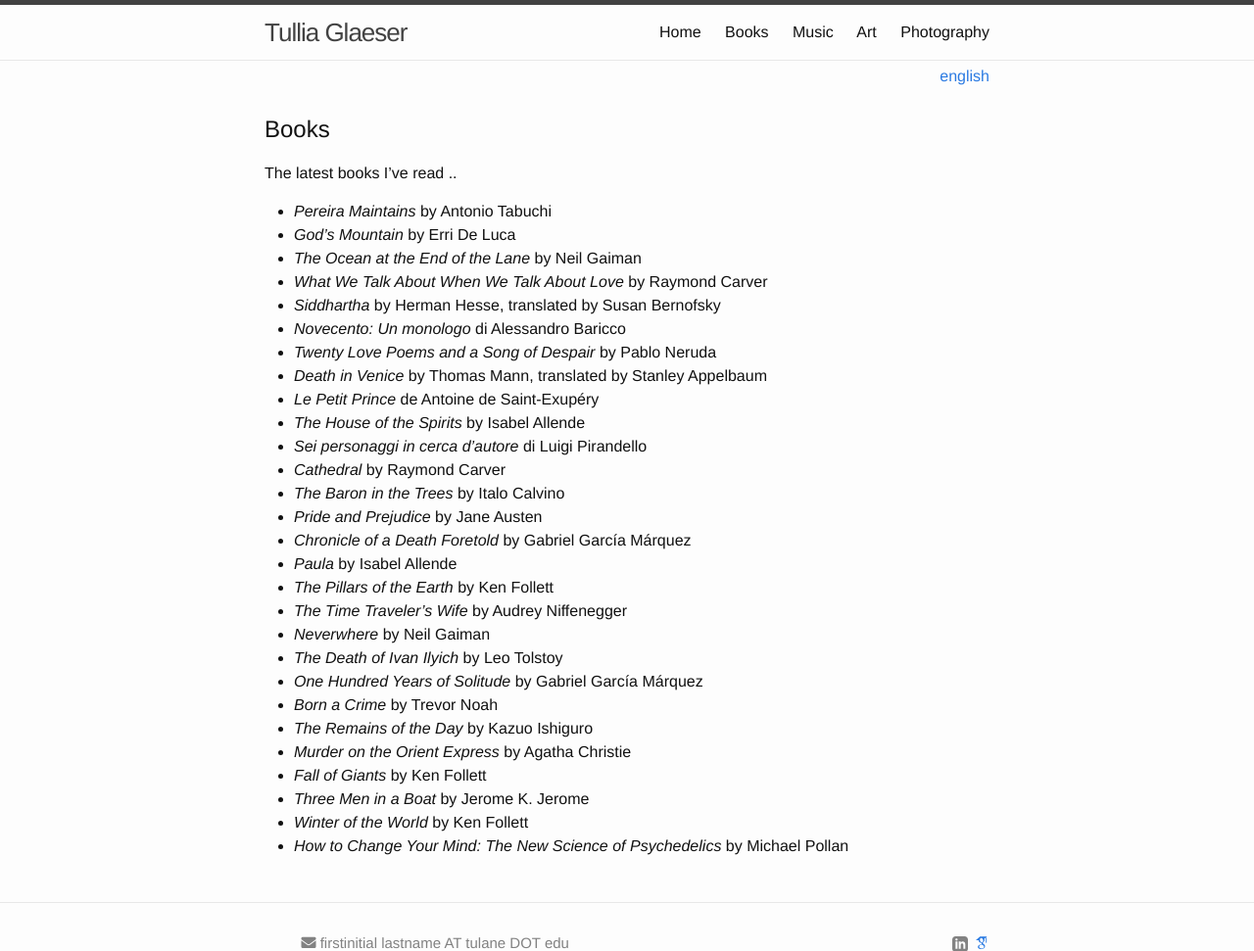
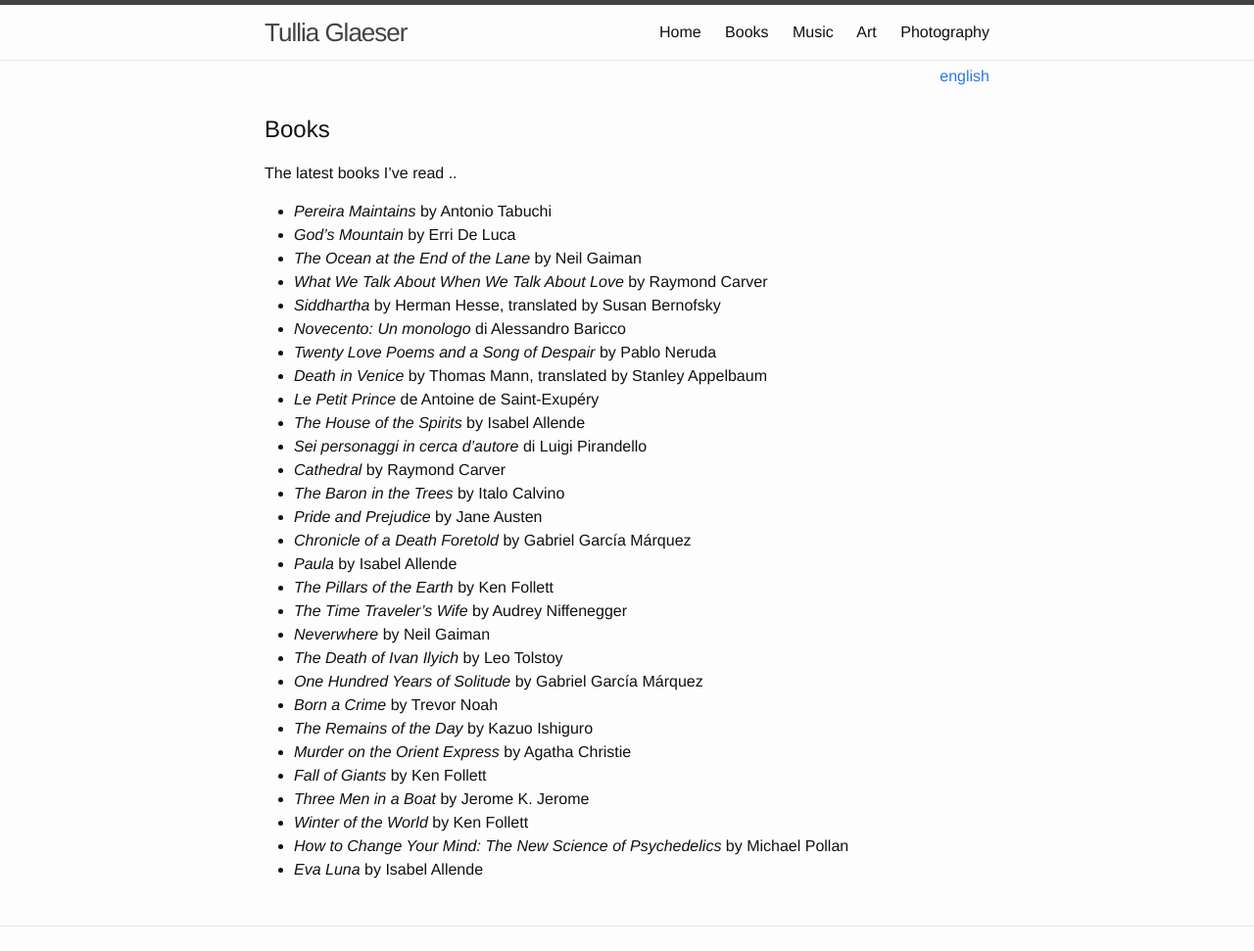
Before and after one commit to tamglaeser/tamglaeser.github.io, a Jekyll site: the page built from books.md, in a window 1280 px wide, cut to the strip 0-971 px from the top of the page. Shown: the whole strip at 98% size. Built offline with Jekyll 4.4.1, drawn with Linux system fonts in a browser that asks for light colours; nearby versions of some CDN libraries; some web fonts are replaced.

Commit message:
new book

```diff
--- a/books.md
+++ b/books.md
@@ -38,3 +38,4 @@
 - _Three Men in a Boat_ by Jerome K. Jerome
 - _Winter of the World_ by Ken Follett
 - _How to Change Your Mind: The New Science of Psychedelics_ by Michael Pollan
+- _Eva Luna_ by Isabel Allende
```
